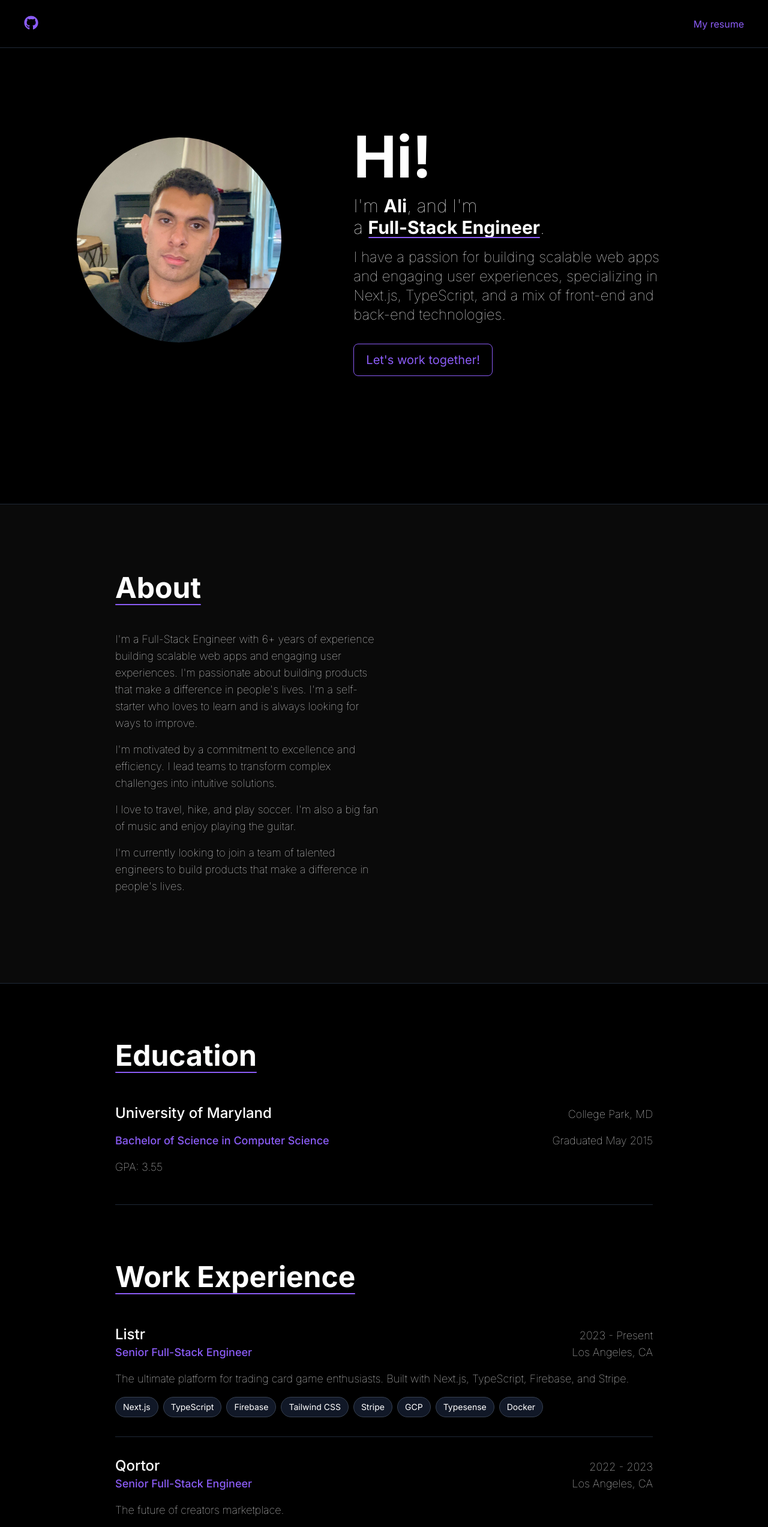
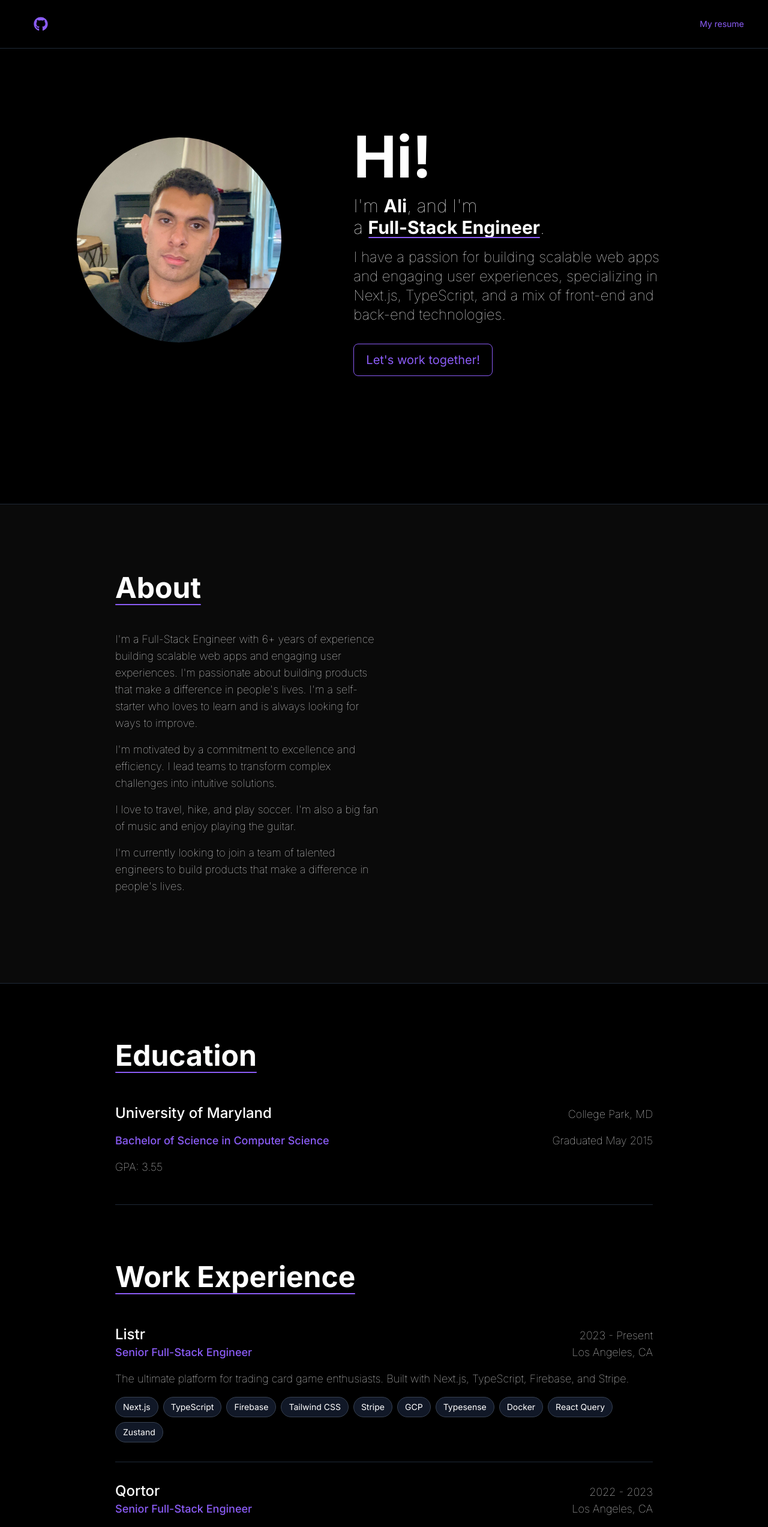
Before and after one commit to AliEskandari/personal-website, a Next.js app: page / in a window 1280 px wide. Shown: the top 2546 px of the page at 60% size. Built offline with nearby package versions, Linux system fonts and the light colour scheme.

Commit message:
update project info

```diff
--- a/app/page.tsx
+++ b/app/page.tsx
@@ -2,11 +2,13 @@
 import Reveal from "@/components/animations/reveal";
 import Underline from "@/components/animations/underline";
 import Button from "@/components/buttons/button";
+import Navbar from "@/components/navbar";
+import { faGithub } from "@fortawesome/free-brands-svg-icons/faGithub";
+import { FontAwesomeIcon } from "@fortawesome/react-fontawesome";
 import { EnvelopeIcon } from "@heroicons/react/16/solid";
-import { motion, useScroll } from "framer-motion";
+import { useScroll } from "framer-motion";
 import Image from "next/image";
 import { useRef } from "react";
-import Navbar from "@/components/navbar";
 
 type Project = {
   name: string;
@@ -38,6 +40,8 @@ const WorkProjects: Project[] = [
       "GCP",
       "Typesense",
       "Docker",
+      "React Query",
+      "Zustand",
     ],
     imagesUrls: [
       "/projects/listr/logo.png",
@@ -61,6 +65,8 @@ const WorkProjects: Project[] = [
       "Stripe",
       "Shopify",
       "Vercel",
+      "Redux",
+      "Figma",
     ],
     imagesUrls: [
       "https://placehold.co/500.png",
@@ -77,7 +83,15 @@ const WorkProjects: Project[] = [
     link: "https://google.com",
     description:
       "The ultimate destination for your online gym experience. Connect with fellow enthusiasts, explore trainers and workouts to commit to.",
-    technologies: ["React", "Javascript", "MongoDB", "Shopify"],
+    technologies: [
+      "React",
+      "Javascript",
+      "MongoDB",
+      "Shopify",
+      "GraphQL",
+      "AWS",
+      "Tailwind CSS",
+    ],
     imagesUrls: [
       "https://placehold.co/500.png",
       "https://placehold.co/500.png",
@@ -314,6 +328,7 @@ export default function Home() {
           </Reveal>
         </section>
         {/* <section data-name="resume" className=""></section> */}
+        <Footer />
       </main>
       {/* <motion.div
         className="fixed right-0 top-0 bottom-0 w-2 origin-top-right bg-violet-500"
@@ -358,3 +373,19 @@ function ProjectCard({ project }: { project: Project }) {
     </Reveal>
   );
 }
+
+function Footer() {
+  return (
+    <footer className="flex gap-4  items-center justify-center h-14 border-t border-gray-800">
+      <Button
+        variant="text"
+        className="text-sm flex items-center gap-2"
+        as="Link"
+        href=""
+      >
+        See the code on Github{" "}
+        <FontAwesomeIcon icon={faGithub} className="size-6" />
+      </Button>
+    </footer>
+  );
+}
--- a/components/buttons/button.tsx
+++ b/components/buttons/button.tsx
@@ -23,6 +23,7 @@ const variants = {
   outline:
     "text-violet-500 hover:text-violet-400 active:text-violet-300 border border-violet-500 hover:border-violet-400 active:border-violet-300",
   "outline-dark": "text-black hover:text-neutral-800 active:text-neutral-700",
+  text: "text-violet-500 hover:text-violet-400 active:text-violet-300",
   none: "p-0",
 } as const;
 
--- a/components/navbar.tsx
+++ b/components/navbar.tsx
@@ -1,16 +1,15 @@
-import Link from "next/link";
-import Button from "./buttons/button";
 import { faGithub } from "@fortawesome/free-brands-svg-icons/faGithub";
 import { FontAwesomeIcon } from "@fortawesome/react-fontawesome";
-import { faLinkedin } from "@fortawesome/free-brands-svg-icons/faLinkedin";
+import Button from "./buttons/button";
 
 export default function Navbar() {
   return (
-    <nav className="z-10 h-20 px-10 backdrop-blur-md text-white fixed top-0 left-0 right-0 flex items-center justify-between border-b border-gray-800">
+    <div className="z-10 backdrop-blur-md fixed top-0 left-0 right-0 border-b border-gray-800">
+      <nav className="max-w-7xl mx-auto h-14 sm:h-20 px-10 text-white flex items-center justify-between">
         <div className="flex gap-6 items-center">
           <Button
-          variant="none"
-          className="text-violet-500 hover:text-violet-400"
+            variant="text"
+            className="flex items-center"
             as="Link"
             href="https://github.com/AliEskandari"
           >
@@ -30,11 +29,12 @@ export default function Navbar() {
             as="Link"
             href="/files/resume.pdf"
             variant="none"
-          className="text-violet-500"
+            className="text-violet-500 flex items-center gap-x-2 text-sm"
           >
             My resume
           </Button>
         </div>
       </nav>
+    </div>
   );
 }
```
Lines whose indentation alone changed are shown as unchanged.
